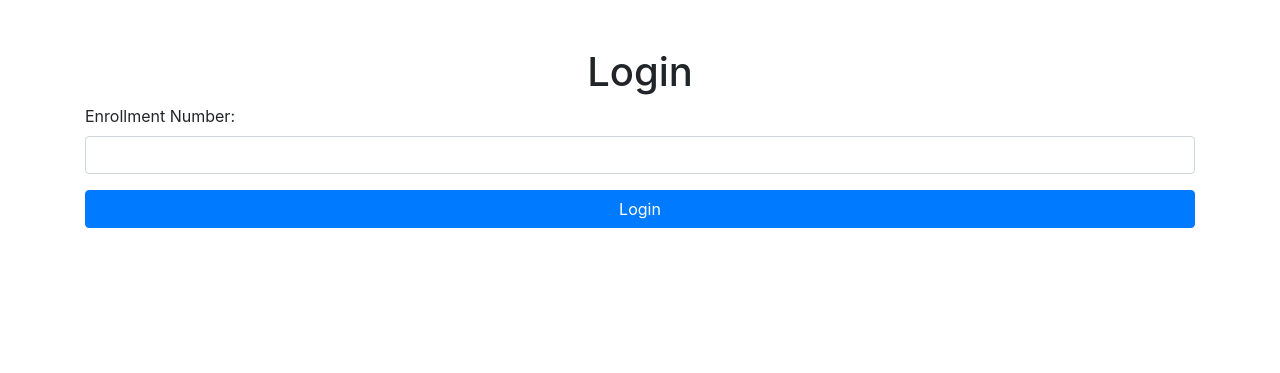
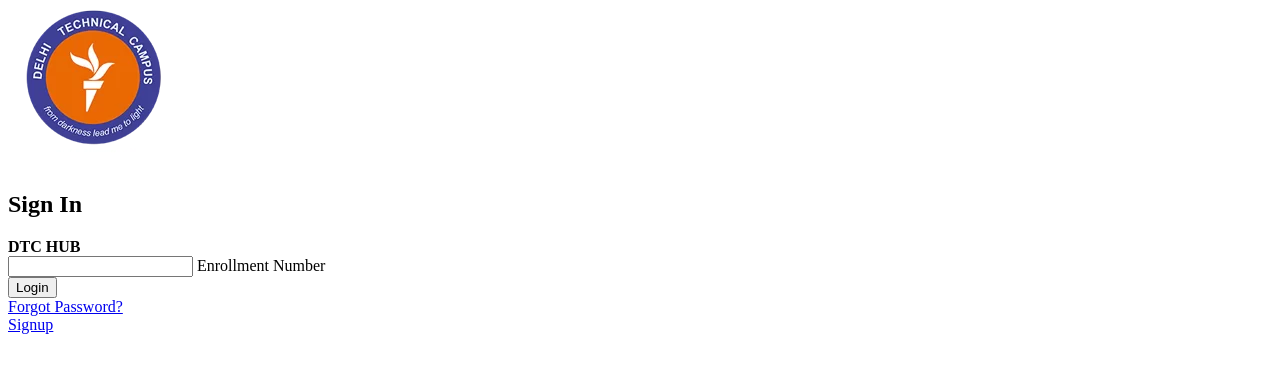
Before and after one commit to umairjairajpuri1/DTC-HUB, a PHP site: page /login.php in a window 1280 px wide. Shown: the top 373 px of the page. Run offline with PHP 8.4, Linux system fonts and the light colour scheme.

Commit message:
Update login.php

```diff
--- a/login.php
+++ b/login.php
@@ -8,9 +8,8 @@ if ($_SERVER["REQUEST_METHOD"] == "POST") {
     // Remove leading zeros from the enrollment number
     $enrollment = ltrim($enrollment, '0');
 
-    // Check if enrollment number is valid after stripping leading zeros
+    // Check if enrollment number is valid
     if (empty($enrollment) || !ctype_digit($enrollment)) {
-        // Display error for invalid enrollment numbers
         $error = "Invalid enrollment number. Please enter a valid number.";
     } else {
         $conn = db_connect();
@@ -39,27 +38,41 @@ if ($_SERVER["REQUEST_METHOD"] == "POST") {
     }
 }
 ?>
+
 <!DOCTYPE html>
 <html lang="en">
 <head>
     <meta charset="UTF-8">
     <meta name="viewport" content="width=device-width, initial-scale=1.0">
     <title>Login</title>
-    <link rel="stylesheet" href="https://maxcdn.bootstrapcdn.com/bootstrap/4.5.2/css/bootstrap.min.css">
+    <link rel="stylesheet" href="style.css">
 </head>
 <body>
-<div class="container mt-5">
-    <h1 class="text-center">Login</h1>
-    <?php if (isset($error)): ?>
-        <div class="alert alert-danger"><?php echo $error; ?></div>
-    <?php endif; ?>
-    <form method="POST" action="login.php">
-        <div class="form-group">
-            <label for="enrollment_number">Enrollment Number:</label>
-            <input type="text" id="enrollment_number" name="enrollment_number" class="form-control" required>
-        </div>
-        <button type="submit" class="btn btn-primary btn-block">Login</button>
-    </form>
-</div>
+    <div class="logo-container">
+        <img src="lib/dtc.webp" alt="DTC Logo" class="logo">
+    </div>
+    <div class="container">
+        <form action="" method="POST" autocomplete="off">
+            <h2>Sign In</h2>
+            <div class="uc"><b>DTC HUB</b></div>
+
+            <div class="inputBox">
+                <input type="text" name="enrollment_number" id="enrollment" required>
+                <label for="enrollment">Enrollment Number</label>
+            </div>
+
+            <?php if (isset($error)): ?>
+                <p style="color: red; text-align: center;"><?php echo htmlspecialchars($error); ?></p>
+            <?php endif; ?>
+
+            <input type="submit" value="Login">
+            <div class="link-container">
+                <a href="#">Forgot Password?</a>
+            </div>
+            <div class="link-container">
+                <a href="#">Signup</a>
+            </div>
+        </form>
+    </div>
 </body>
 </html>
```
